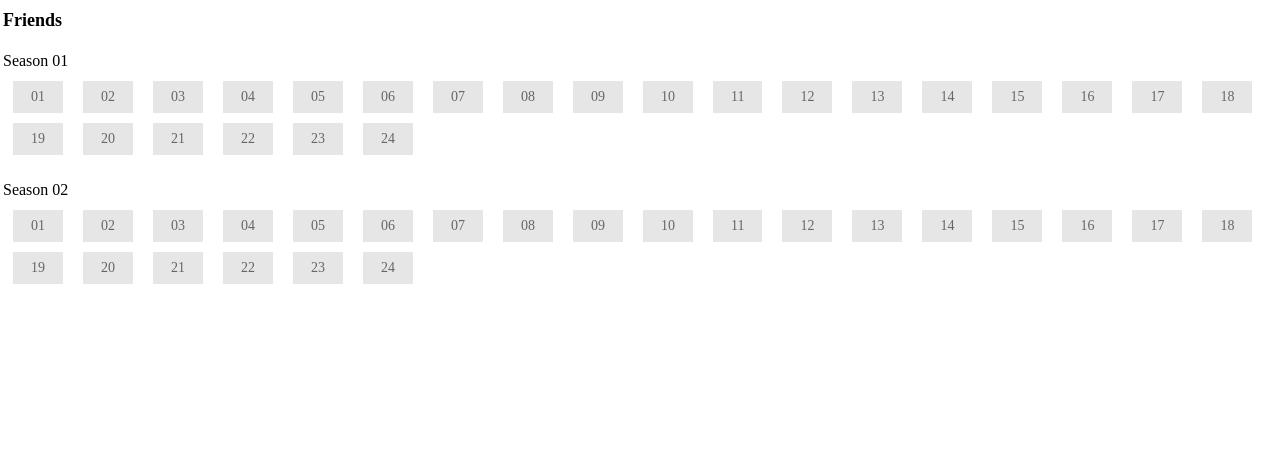
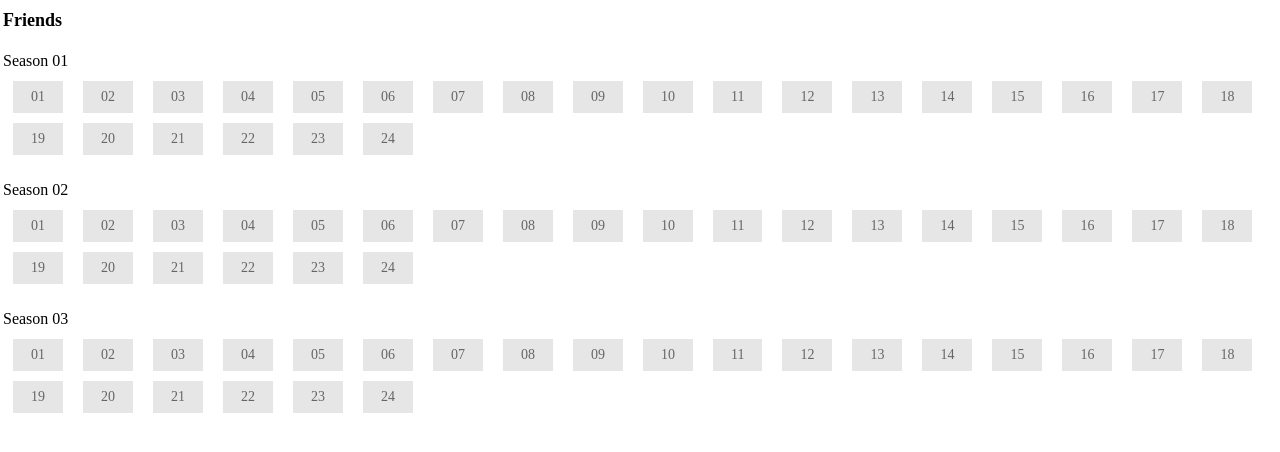
Before and after one commit to mfine2/meijuli, a website: page public/list.html in a window 1280 px wide. Drawn offline with Linux system fonts and the light colour scheme.

Commit message:
add season 03

```diff
--- a/public/list.html
+++ b/public/list.html
@@ -70,6 +70,35 @@
 				<a href="javascript:;" data-season="02" data-episode="24" data-series="Friends">24</a>
 			</div>
 		</li>
+		<li class="list-item">
+			<h6>Season 03</h6>
+			<div>
+				<a href="javascript:;" data-season="03" data-episode="01" data-series="Friends">01</a>
+				<a href="javascript:;" data-season="03" data-episode="02" data-series="Friends">02</a>
+				<a href="javascript:;" data-season="03" data-episode="03" data-series="Friends">03</a>
+				<a href="javascript:;" data-season="03" data-episode="04" data-series="Friends">04</a>
+				<a href="javascript:;" data-season="03" data-episode="05" data-series="Friends">05</a>
+				<a href="javascript:;" data-season="03" data-episode="06" data-series="Friends">06</a>
+				<a href="javascript:;" data-season="03" data-episode="07" data-series="Friends">07</a>
+				<a href="javascript:;" data-season="03" data-episode="08" data-series="Friends">08</a>
+				<a href="javascript:;" data-season="03" data-episode="09" data-series="Friends">09</a>
+				<a href="javascript:;" data-season="03" data-episode="10" data-series="Friends">10</a>
+				<a href="javascript:;" data-season="03" data-episode="11" data-series="Friends">11</a>
+				<a href="javascript:;" data-season="03" data-episode="12" data-series="Friends">12</a>
+				<a href="javascript:;" data-season="03" data-episode="13" data-series="Friends">13</a>
+				<a href="javascript:;" data-season="03" data-episode="14" data-series="Friends">14</a>
+				<a href="javascript:;" data-season="03" data-episode="15" data-series="Friends">15</a>
+				<a href="javascript:;" data-season="03" data-episode="15" data-series="Friends">16</a>
+				<a href="javascript:;" data-season="03" data-episode="17" data-series="Friends">17</a>
+				<a href="javascript:;" data-season="03" data-episode="18" data-series="Friends">18</a>
+				<a href="javascript:;" data-season="03" data-episode="19" data-series="Friends">19</a>
+				<a href="javascript:;" data-season="03" data-episode="10" data-series="Friends">20</a>
+				<a href="javascript:;" data-season="03" data-episode="21" data-series="Friends">21</a>
+				<a href="javascript:;" data-season="03" data-episode="22" data-series="Friends">22</a>
+				<a href="javascript:;" data-season="03" data-episode="23" data-series="Friends">23</a>
+				<a href="javascript:;" data-season="03" data-episode="24" data-series="Friends">24</a>
+			</div>
+		</li>
 	</ul>
 </div>
 <script src="js/common.js"></script>
```
